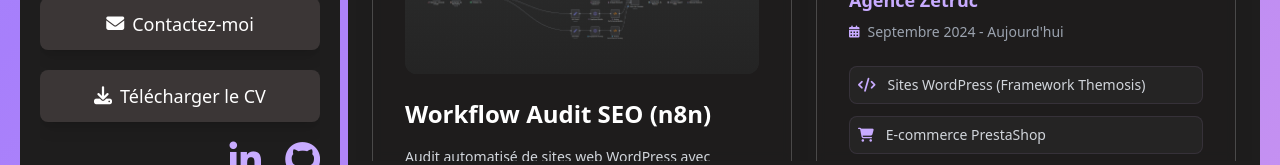
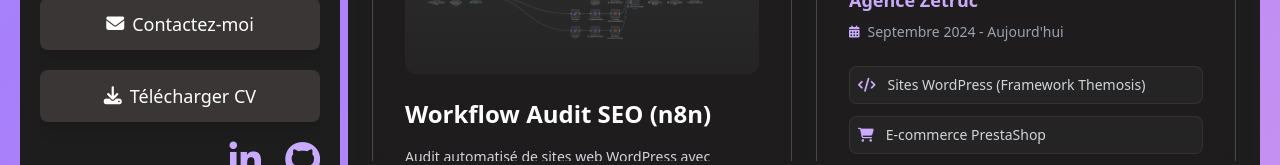
Before and after one commit to DerouillonAlice/portfolio, a Vue app: page / in a window 1280 px wide. Shown: the part 635-800 px from the top of the page. Built offline with nearby package versions, Linux system fonts and the light colour scheme.

Commit message:
fix: update CV download link

```diff
--- a/src/components/Sidebar.vue
+++ b/src/components/Sidebar.vue
@@ -70,7 +70,7 @@
           </router-link>
           <a href="/img/cv_Alice_Derouillon.pdf" download class="button w-full flex items-center justify-center gap-2 mt-2">
             <i class="fas fa-download"></i>
-            Télécharger le CV
+            Télécharger CV
           </a>
         </div>
         <div class="my-3">
```
